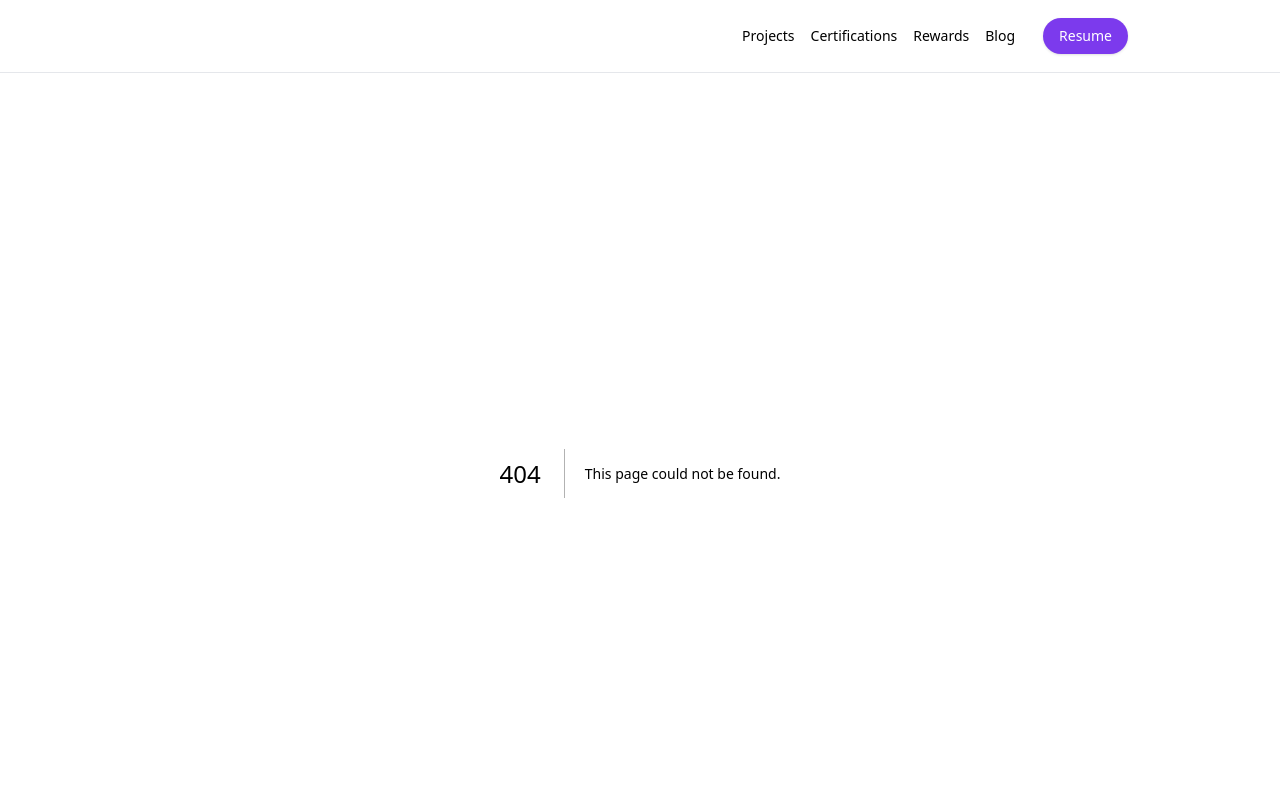
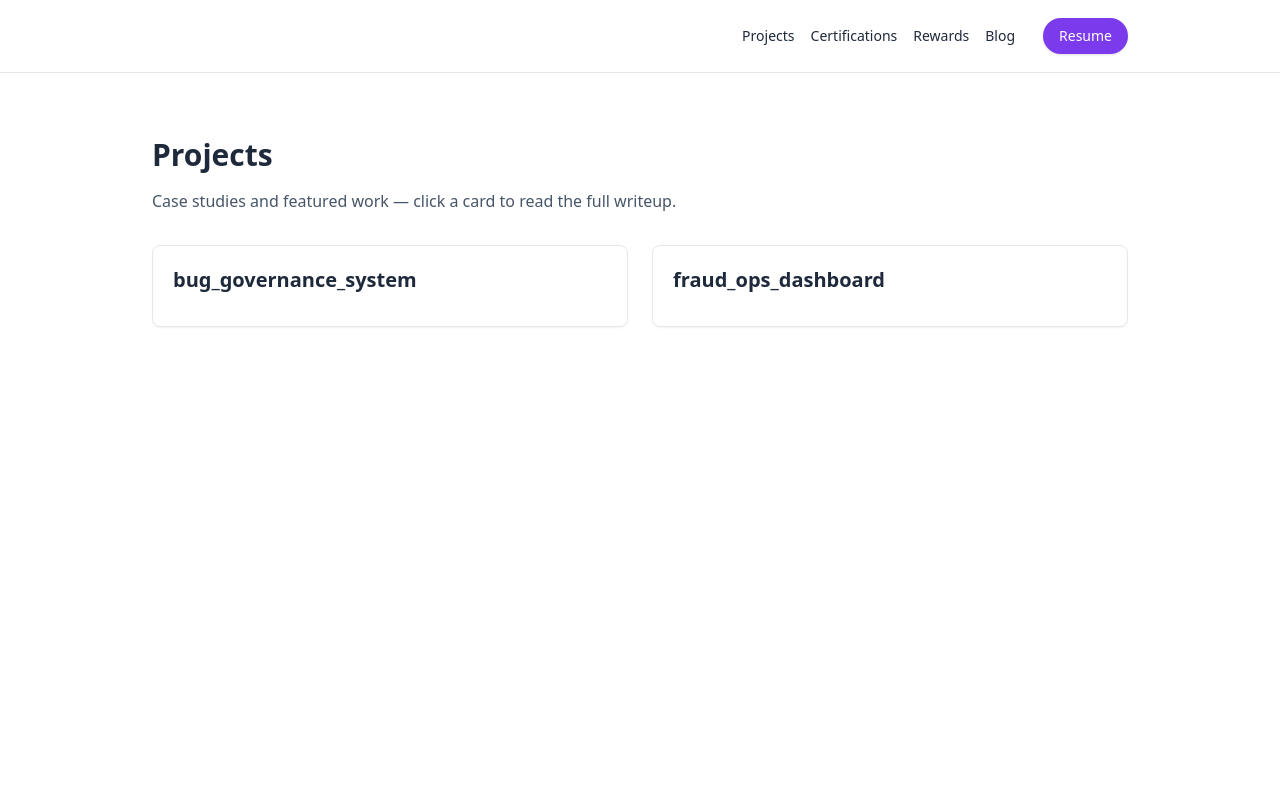
Before and after one commit to kottawartushar/tushar-web-site, a Next.js app: page /projects in a window 1280 px wide. Before the commit this address had no page. Shown: the top 800 px of the page. Built offline with nearby package versions, Linux system fonts and the light colour scheme.

Commit message:
feat: add /projects page (reads frontmatter from /projects/*.md)

```diff
--- /dev/null
+++ b/app/projects/page.jsx
@@ -0,0 +1,56 @@
+import Link from "next/link";
+import { getAllFrontmatterFromFolder } from "../../lib/mdx";
+
+export const revalidate = 0; // no ISR for now; change if needed
+
+export default async function ProjectsPage() {
+  // read frontmatter from /projects/*.md
+  const projects = getAllFrontmatterFromFolder("projects") || [];
+
+  // simple sorting: if frontmatter.date exists, newest first
+  projects.sort((a, b) => {
+    if (a.date && b.date) return new Date(b.date) - new Date(a.date);
+    return 0;
+  });
+
+  return (
+    <section className="min-h-screen py-16">
+      <div className="max-w-5xl mx-auto px-6">
+        <h1 className="text-3xl font-heading font-bold mb-4">Projects</h1>
+        <p className="text-slate-600 mb-8">Case studies and featured work — click a card to read the full writeup.</p>
+
+        {projects.length === 0 ? (
+          <div className="text-slate-600">No projects found in <code>/projects</code>.</div>
+        ) : (
+          <div className="grid grid-cols-1 md:grid-cols-2 gap-6">
+            {projects.map((p) => (
+              <article key={p.slug} className="border rounded-lg p-5 shadow-sm hover:shadow-md">
+                <div className="flex items-start justify-between gap-4">
+                  <div className="flex-1">
+                    <h3 className="text-xl font-semibold">
+                      <Link href={`/projects/${p.slug}`}>
+                        <a className="hover:underline">{p.title || p.slug}</a>
+                      </Link>
+                    </h3>
+                    {p.description && <p className="text-slate-600 mt-2">{p.description}</p>}
+                    <div className="mt-3 flex flex-wrap gap-2">
+                      {(p.tech || p.tags || []).slice(0, 6).map((t, i) => (
+                        <span key={i} className="text-xs px-2 py-1 bg-slate-100 rounded-full text-slate-700">
+                          {t}
+                        </span>
+                      ))}
+                    </div>
+                  </div>
+
+                  <div className="text-sm text-slate-500">
+                    {p.date ? new Date(p.date).getFullYear() : null}
+                  </div>
+                </div>
+              </article>
+            ))}
+          </div>
+        )}
+      </div>
+    </section>
+  );
+}
```
